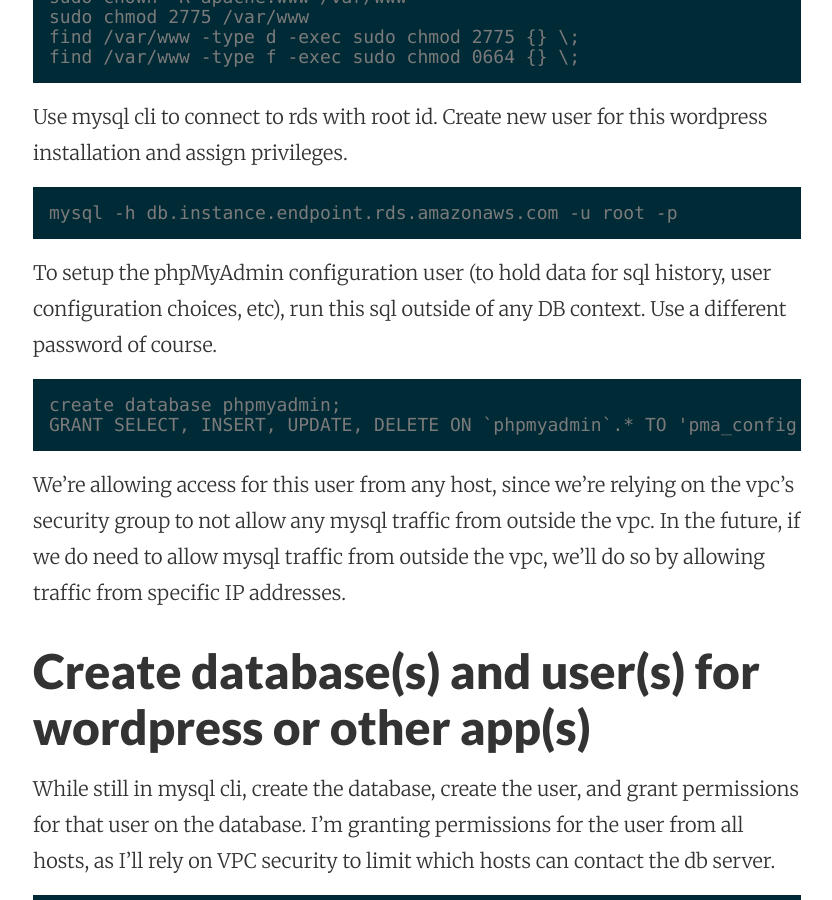
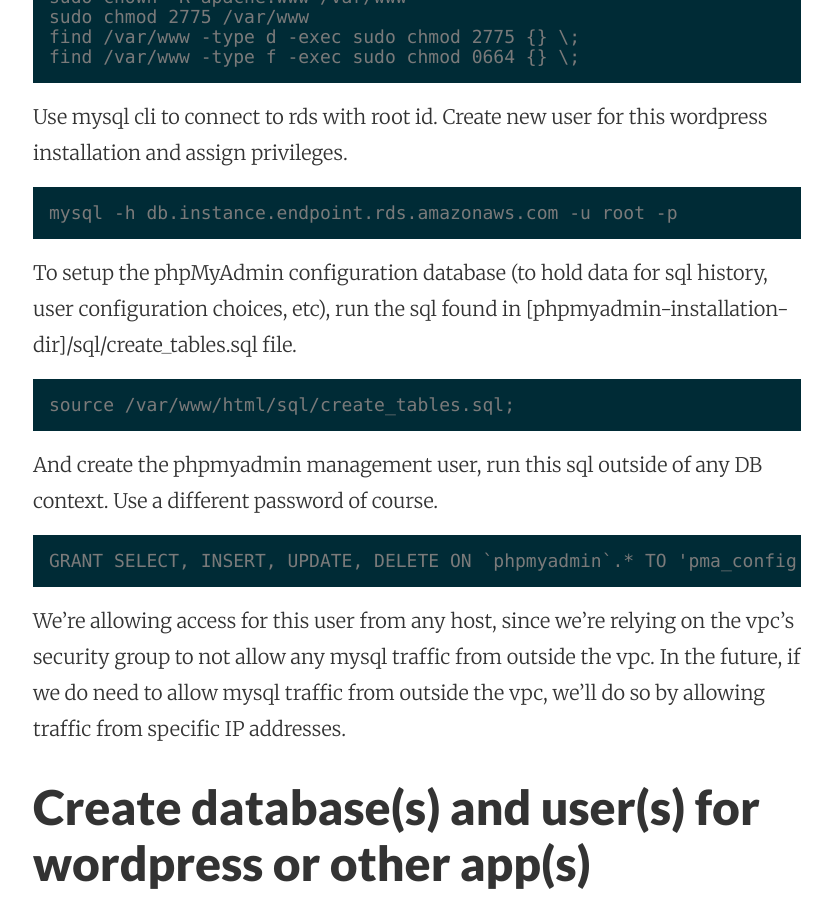
Before and after one commit to mattymaloney/mattymaloney.github.io, a Jekyll site: the page built from _posts/2016-04-12-phpmyadmin-aws-vpc-ec2-linux-rds-mariadb.md, in a window 1280 px wide and 900 px high, scrolled down 2298 px. Shown: the whole window, without its empty margins (223-1055 px from the left). Built offline with Jekyll 4.4.1, drawn with Linux system fonts in a browser that asks for light colours.

Commit message:
Updated 2016-04-12-phpmyadmin-aws-vpc-ec2-linux-rds-mariadb.md

````diff
--- a/_posts/2016-04-12-phpmyadmin-aws-vpc-ec2-linux-rds-mariadb.md
+++ b/_posts/2016-04-12-phpmyadmin-aws-vpc-ec2-linux-rds-mariadb.md
@@ -61,10 +61,15 @@ Use mysql cli to connect to rds with root id. Create new user for this wordpress
 mysql -h db.instance.endpoint.rds.amazonaws.com -u root -p
 ```
 
-To setup the phpMyAdmin configuration user (to hold data for sql history, user configuration choices, etc), run this sql outside of any DB context. Use a different password of course.
+To setup the phpMyAdmin configuration database (to hold data for sql history, user configuration choices, etc), run the sql found in [phpmyadmin-installation-dir]/sql/create_tables.sql file.
 
 ```
-create database phpmyadmin;
+source /var/www/html/sql/create_tables.sql;
+```
+
+And create the phpmyadmin management user, run this sql outside of any DB context. Use a different password of course.
+
+```
 GRANT SELECT, INSERT, UPDATE, DELETE ON `phpmyadmin`.* TO 'pma_config'@'%'  IDENTIFIED BY 'pmapass';
 ```
 
````
